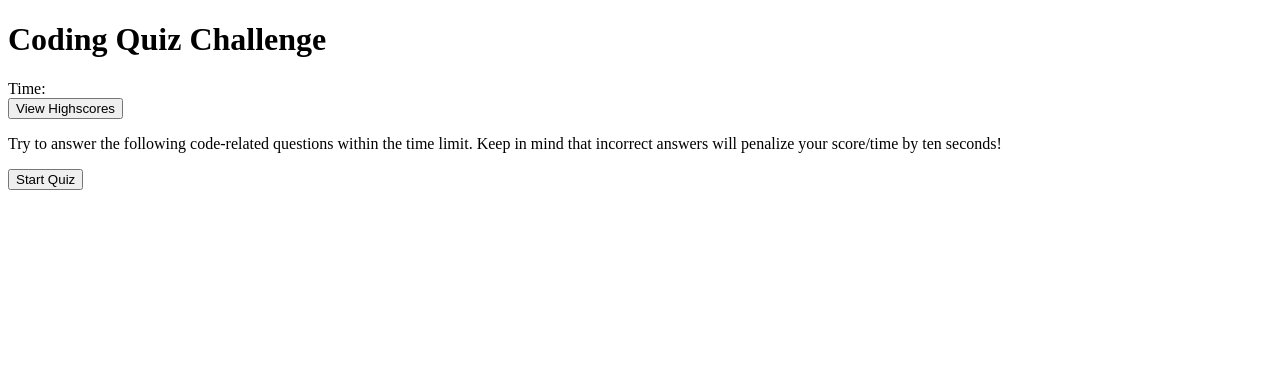
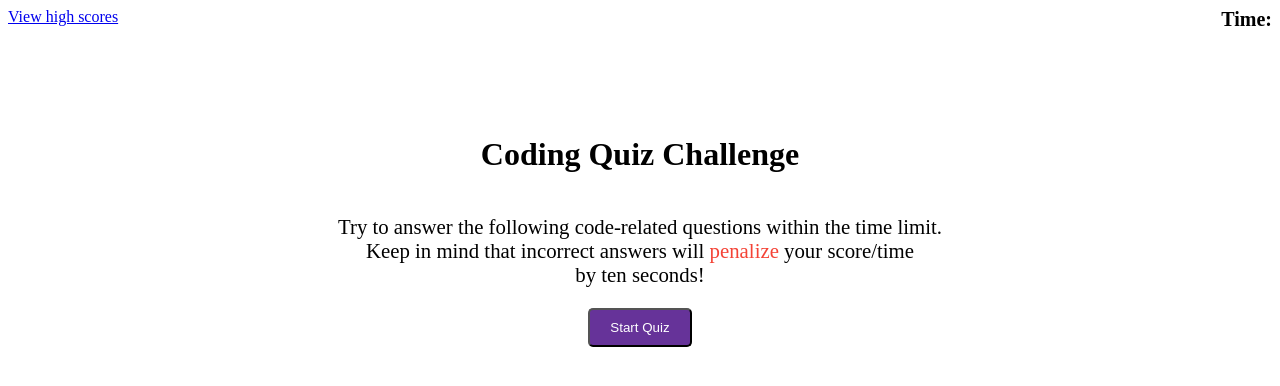
Before and after one commit to SixFourDev/javascript-code-quiz, a plain HTML site: page index.html in a window 1280 px wide. Drawn offline with Linux system fonts and the light colour scheme.

Commit message:
completed framework for css

```diff
--- /dev/null
+++ b/assets/css/style.css
@@ -0,0 +1,68 @@
+header {
+    display: flex;
+    justify-content: space-between;
+}
+
+.view-scores {
+    text-decoration: none;
+}
+
+.timer {
+    font-size: 20px;
+    font-weight: bold;
+}
+
+main {
+    display: flex;
+    flex-direction: column;
+    justify-content: center;
+    align-items: center;
+    height: 50vh;
+}
+
+main h1 {
+    display: flex;
+    justify-content: center;
+}
+
+p {
+    font-size: 1.3rem;
+    text-align: center;
+}
+
+p span {
+    color: #f44336;
+}
+
+.start-quiz {
+    display: block;
+    background-color: rebeccapurple;
+    color: #fff;
+    padding: 10px 20px;
+    border-radius: 5px;
+    text-decoration: none;
+    transition: background-color 0.2s ease;
+}
+
+.question-container {
+    background-color: white;
+    padding: 20px;
+    border-radius: 5px;
+    box-shadow: 0px 0px 5px rgba(0, 0, 0, 0.3);
+    margin-bottom: 20px;
+}
+
+.answer {
+    display: block;
+    margin-bottom: 10px;
+    padding: 10px;
+    border-radius: 5px;
+    background-color: rebeccapurple;
+    color: white;
+    cursor: pointer;
+    transition: background-color 0.2s ease;
+}
+
+.answer:hover {
+    background-color: #5f4b8b;
+}
--- a/index.html
+++ b/index.html
@@ -1,24 +1,29 @@
 <!DOCTYPE html>
 <html lang="en">
+
 <head>
+    <title>Web APIs Challenge: Code Quiz</title>
     <meta charset="UTF-8">
     <meta http-equiv="X-UA-Compatible" content="IE=edge">
     <meta name="viewport" content="width=device-width, initial-scale=1.0">
-    <title>Web APIs Challenge: Code Quiz</title>
+    <link rel="stylesheet" href="./assets/css/style.css" />
 </head>
+
 <body>
     <header>
-      <h1>Coding Quiz Challenge</h1>
-      <div class="timer">Time: <span id="time"></span></div>
-      <button class="view-scores">View Highscores</button>
+        <nav class="view-scores">
+            <a href="#">View high scores</a>
+            </nav>
+        <nav class="timer">Time: <span id="time"></span></nav>
     </header>
     <main>
-      <p>Try to answer the following code-related questions within the time limit.
-        Keep in mind that incorrect answers will penalize your score/time by ten seconds!
-      </p>
-      <div>
-        <button class="start-quiz">Start Quiz</button>
-      </div>
+        <h1>Coding Quiz Challenge</h1>
+        <p>Try to answer the following code-related questions within the time limit.<br>
+            Keep in mind that incorrect answers will <span>penalize</span> your score/time<br> by ten seconds!
+        </p>
+        <div>
+            <button class="start-quiz">Start Quiz</button>
+        </div>
     </main>
     <script src="script.js"></script>
-  </body>
+</body>
```
Also changed, not shown: assets/js/script.js (added), style.css (deleted).
